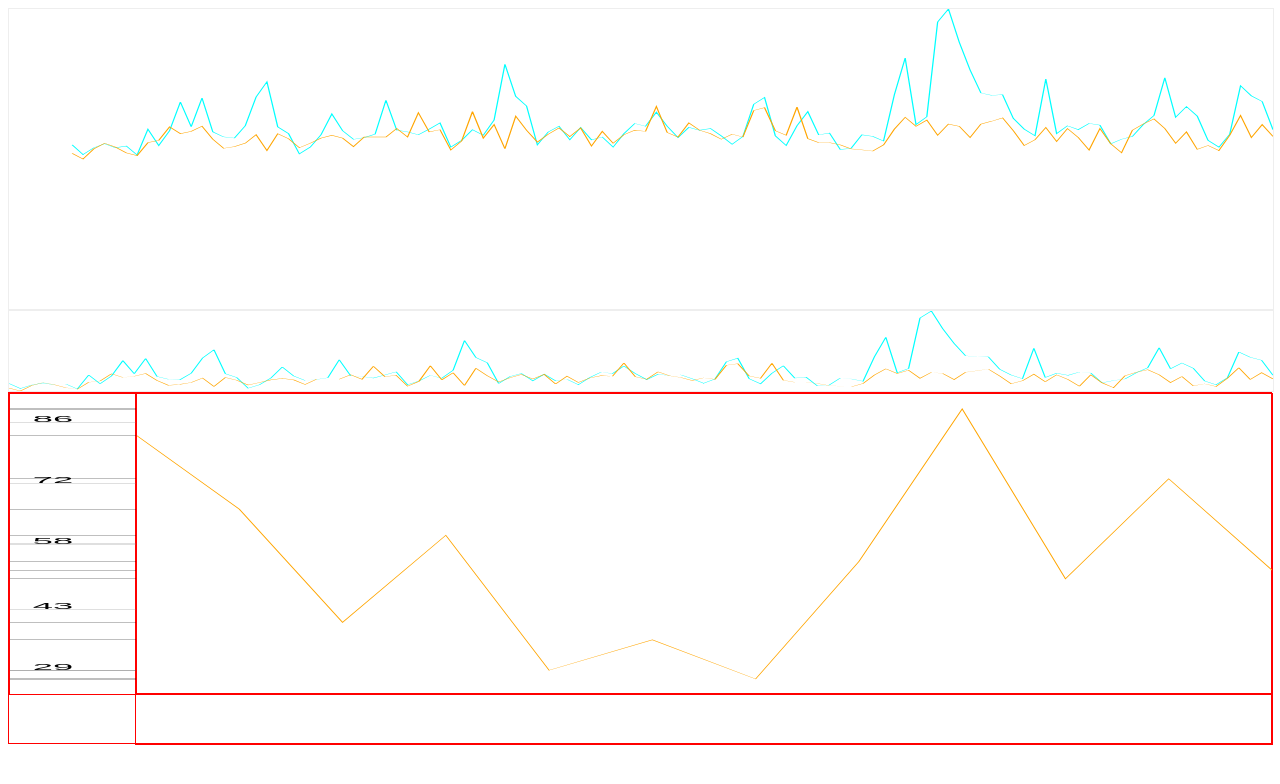
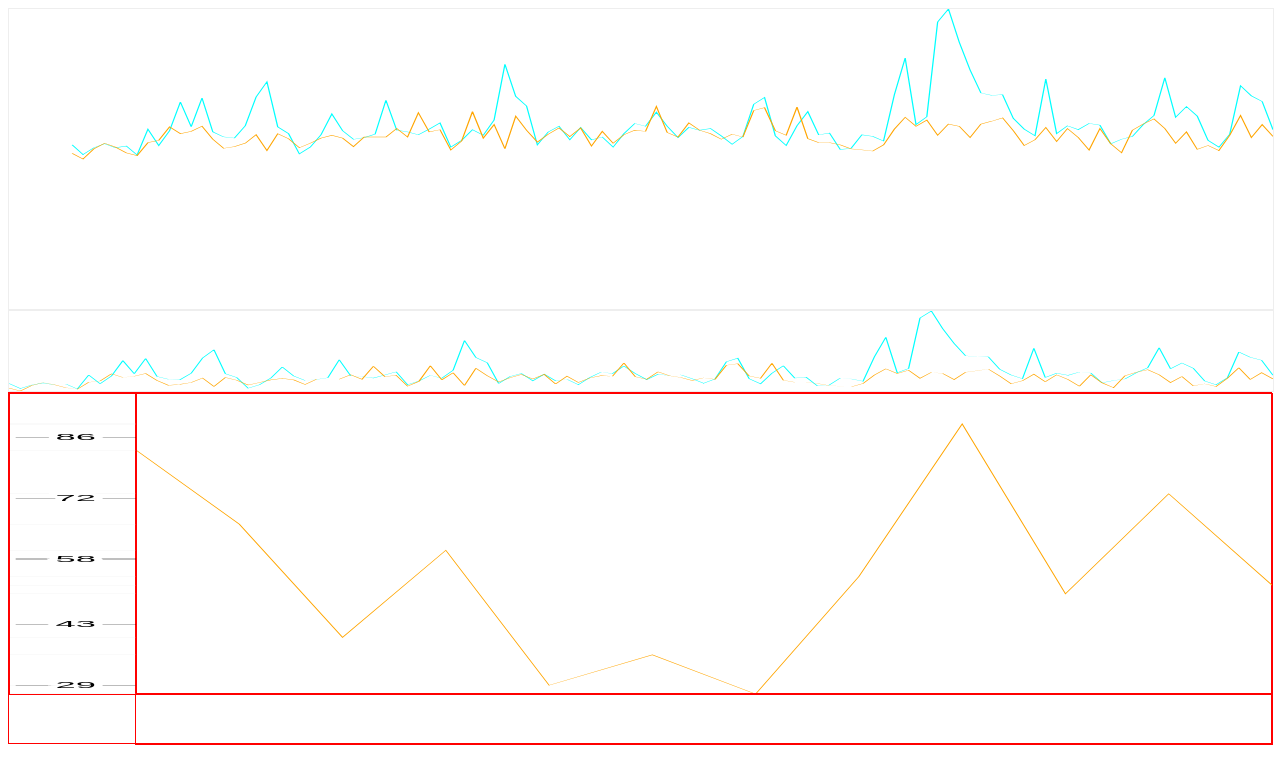
Before and after one commit to furozen/t.charts, a website built with webpack: page build/index.html in a window 1280 px wide. Built offline with nearby package versions, Linux system fonts and the light colour scheme.

Commit message:
step to coordinates y : intermediate done

```diff
--- a/src/app/GraphicsPresenter.js
+++ b/src/app/GraphicsPresenter.js
@@ -1,9 +1,8 @@
-import {createLogger} from "./Logger";
+import { createLogger } from "./Logger";
 
-export class GraphicsPresenter{
-
-  constructor(renderer){
-    this.logger = createLogger('GraphicsPresenter');
+export class GraphicsPresenter {
+  constructor(renderer) {
+    this.logger = createLogger("GraphicsPresenter");
     this.yDatas = [];
     this.resetMinMax();
     this.stage = {
@@ -12,12 +11,10 @@ export class GraphicsPresenter{
     };
     this.firstXIndex = 0;
     this.lastXindex = undefined;
-
     this.renderer = renderer;
-    this.yPresenter;
   }
 
-  setYPresenter(yPresenter){
+  setYPresenter(yPresenter) {
     this.yPresenter = yPresenter;
   }
 
@@ -26,48 +23,56 @@ export class GraphicsPresenter{
     this.maxY = 0;
   }
 
-  setXCount(xCount){
+  setXCount(xCount) {
     this.xCount = xCount;
-    this.lastXindex = xCount.x.length -1;
+    this.lastXindex = xCount.x.length - 1;
   }
 
-  addYData(yData){
+  addYData(yData) {
     this.yDatas.push(yData);
 
-    const gminMaxY = yData.getMinMaxByIndexes(this.firstXIndex, this.lastXindex);
-    this.logger.log('MinMaxY',  gminMaxY);
+    const gminMaxY = yData.getMinMaxByIndexes(
+      this.firstXIndex,
+      this.lastXindex
+    );
+    this.logger.log("MinMaxY", gminMaxY);
     this.minY = Math.min(gminMaxY.min, this.minY);
     this.maxY = Math.max(gminMaxY.max, this.maxY);
   }
 
-  clear(){
+  clear() {
     this.renderer.clear();
-    if(this.yPresenter) {
+    if (this.yPresenter) {
       this.yPresenter.clear();
     }
   }
 
-  draw(firstIndex,lastIndex) {
-    if(isFinite(firstIndex) || isFinite(lastIndex)) {
+  draw(firstIndex, lastIndex) {
+    if (isFinite(firstIndex) || isFinite(lastIndex)) {
       this.setXRange(firstIndex, lastIndex);
     }
-    this.yDatas.forEach( (yData) => {
-      if(yData.enabled) {
+    this.yDatas.forEach(yData => {
+      if (yData.enabled) {
         this.drawGraphic(yData);
       }
     });
-  };
-
+  }
 
   setXRange(firstIndex, lastIndex) {
-    if ((isFinite(firstIndex) && firstIndex !== this.firstXIndex) || (isFinite(lastIndex) && lastIndex !== this.lastXindex)) {
+    if (
+      (isFinite(firstIndex) && firstIndex !== this.firstXIndex) ||
+      (isFinite(lastIndex) && lastIndex !== this.lastXindex)
+    ) {
       this.firstXIndex = firstIndex;
       this.lastXindex = lastIndex;
       this.resetMinMax();
-      this.yDatas.forEach((yData) => {
-        if(yData.enabled) {
-          const gminMaxY = yData.getMinMaxByIndexes(this.firstXIndex, this.lastXindex);
-          this.logger.log('MinMaxY', gminMaxY);
+      this.yDatas.forEach(yData => {
+        if (yData.enabled) {
+          const gminMaxY = yData.getMinMaxByIndexes(
+            this.firstXIndex,
+            this.lastXindex
+          );
+          this.logger.log("MinMaxY", gminMaxY);
           this.minY = Math.min(gminMaxY.min, this.minY);
           this.maxY = Math.max(gminMaxY.max, this.maxY);
         }
@@ -75,11 +80,11 @@ export class GraphicsPresenter{
     }
   }
 
-  getYbyValue(value){
+  getYbyValue(value) {
     return (value - this.minY) * (this.stage.height / (this.maxY - this.minY));
   }
 
-//TODO try Path2D
+  //TODO try Path2D
   drawGraphic(yData) {
     const yRange = this.maxY - this.minY;
     const xRange = this.lastXindex - this.firstXIndex;
@@ -88,22 +93,22 @@ export class GraphicsPresenter{
 
     this.renderer.prepToDraw(yData.color);
     for (let i = this.firstXIndex; i <= this.lastXindex; i++) {
-      let x = (i - this.firstXIndex)  * xMult;
+      let x = (i - this.firstXIndex) * xMult;
       let y = (yData.y[i] - this.minY) * yMult;
       if (i === this.firstXIndex) {
-        this.renderer.moveTo({x, y});
+        this.renderer.moveTo({ x, y });
         this.logger.log(`m x:${x} y:${y}`);
       } else {
-        this.renderer.lineTo({x, y});
+        this.renderer.lineTo({ x, y });
         this.logger.log(`x:${x} y:${y}`);
       }
-      if(this.yPresenter) {
+      if (this.yPresenter) {
         this.yPresenter.drawLine(y, yData.y[i]);
       }
     }
 
     this.renderer.finishDraw();
-    if(this.yPresenter) {
+    if (this.yPresenter) {
       this.yPresenter.finishDraw(this);
     }
   }
--- a/src/app/RenderCoords.js
+++ b/src/app/RenderCoords.js
@@ -9,7 +9,11 @@ export default class RenderCoords {
 
     for (let i = 0; i < ycoords.length; i++) {
       let y1 = i * this.step;
-      this.renderer.line({x,y:y1}, {x:w,y:y1},`rgb(0, ${(i*10)%255}, 0)`);
+      this.renderer.line(
+        { x, y: y1 },
+        { x: w, y: y1 },
+        `rgb(0, ${(i * 10) % 255}, 0)`
+      );
     }
     for (let i = 0; i < xcoords.length; i++) {
       let x1 = i * this.step;
--- a/src/app/RendererCanvas.js
+++ b/src/app/RendererCanvas.js
@@ -2,6 +2,45 @@ const xMax = 1000;
 const yMax = 1000;
 
 export default class RendererCanvas {
+  get font() {
+    return this.ctx.font;
+  }
+
+  set font(value) {
+    this.ctx.font = value;
+  }
+
+  get textBaseline() {
+    return this.ctx.textBaseline;
+  }
+
+  set textBaseline(value) {
+    this.ctx.textBaseline = value;
+  }
+
+  get lineWidth() {
+    return this.ctx.lineWidth;
+  }
+
+  set lineWidth(value) {
+    this.ctx.lineWidth = value;
+  }
+
+  get fillStyle() {
+    return this.ctx.fillStyle;
+  }
+
+  set fillStyle(value) {
+    this.ctx.fillStyle = value;
+  }
+
+  get strokeStyle() {
+    return this.ctx.strokeStyle;
+  }
+
+  set strokeStyle(value) {
+    this.ctx.strokeStyle = value;
+  }
 
   constructor(ctx, width, height, anchorX, anchorY) {
     this.ctx = ctx;
@@ -11,12 +50,24 @@ export default class RendererCanvas {
     this.b = 0;
     this.c = 0;
     this.d = height / yMax;
-    this.tx = anchorX * width/ xMax;
-    this.ty = anchorY * height / yMax;
+    this.tx = (anchorX * width) / xMax;
+    this.ty = (anchorY * height) / yMax;
   }
 
-  clear(){
-    this.ctx.clearRect(0, 0, this.width, this.height)
+  scale(dx, dy) {
+    this.ctx.scale(dx, dy);
+  }
+
+  strokeText(text, x, y, maxWidth) {
+    this.ctx.strokeText(text, x, y, maxWidth);
+  }
+
+  fillText(text, x, y, maxWidth) {
+    this.ctx.fillText(text, x, y, maxWidth);
+  }
+
+  clear() {
+    this.ctx.clearRect(0, 0, this.width, this.height);
   }
 
   line(pA, pB, color) {
@@ -28,7 +79,6 @@ export default class RendererCanvas {
 
   lineTo(pB) {
     this.ctx.lineTo(pB.x, pB.y);
-
   }
 
   moveTo(pA) {
@@ -47,6 +97,6 @@ export default class RendererCanvas {
     this.ctx.transform(this.a, this.b, this.c, -1 * this.d, this.tx, this.ty);
     this.ctx.translate(0, -yMax);
     this.ctx.strokeStyle = color;
+    this.ctx.fillStyle = color;
   }
-
 }
--- a/src/app/XCounts.js
+++ b/src/app/XCounts.js
@@ -1,8 +1,8 @@
-export default class XCounts{
-  constructor(x){
+export default class XCounts {
+  constructor(x) {
     this.x = x;
   }
-  get length(){
+  get length() {
     return this.x.length;
   }
 }
--- a/src/app/YPresenter.js
+++ b/src/app/YPresenter.js
@@ -1,58 +1,71 @@
 import {createLogger} from "./Logger";
 
-export default class YPresenter{
-  constructor(renderer){
-    this.logger = createLogger('YPresenter');
+export default class YPresenter {
+  constructor(renderer) {
+    this.logger = createLogger("YPresenter");
     this.stage = {
       width: 1000,
       height: 1000
     };
+    this.steps = 5;
+    this.textX = 40;
+    this.borderLeft = 5;
+    this.textLineWidth = 15;
+    this.textStrokeStyle = "white";
+    this.textFillStyle = "black";
+    this.valueLineStokeStyle = "rgba(220,220,220,0.5)";
     this.renderer = renderer;
-    this.renderer.ctx.font = "32px sans-serif";
-    this.color = 0x000022;
-    this.steps = 5;
+    this.renderer.font = "32px sans-serif";
+    this.renderer.textBaseline = "middle";
   }
 
-  drawLine(y, value, color){
-    if(!color) {
-      color = 'black';
-    }
-    this.renderer.line({x:0,y},{x:1000,y}, color);
-    this.logger.debug('y:', y, ' value:', value);
+  drawLine(y, value, color) {
+    this.renderer.line(
+      { x: 0, y },
+      { x: this.stage.width, y: y },
+      this.valueLineStokeStyle
+    );
+    this.logger.debug("y:", y, " value:", value);
   }
 
-  drawText(y, value, color) {
-    this.renderer.prepToDraw(color);
-    this.renderer.ctx.scale(1, -1);
-    this.renderer.ctx.fillText(value, 20, -y);
+  drawText(y, value) {
+    this.renderer.line(
+      { x: this.borderLeft, y },
+      { x: this.stage.width, y: y },
+      this.textFillStyle
+    );
+    this.renderer.prepToDraw();
+    this.renderer.strokeStyle = this.textStrokeStyle;
+    this.renderer.lineWidth = this.textLineWidth;
+    this.renderer.fillStyle = this.textFillStyle;
+    this.renderer.scale(1, -1);
+    this.renderer.strokeText(value, this.textX, -y);
+    this.renderer.fillText(value, this.textX, -y);
     this.renderer.finishDraw();
   }
 
-  clear(){
+  clear() {
     this.renderer.clear();
-
   }
 
-  finishDraw(gp){
-    const minY = gp.minY;
-    const maxY = gp.maxY;
-    const steps = this.steps;
-    const yStepValue = (maxY - minY)/ steps;
-    this.drawSteps((minY-yStepValue)<0?0:(minY-yStepValue) , maxY + yStepValue, steps+1, gp );
-    //this.drawSteps(minY, maxY, steps, gp);
+  finishDraw(gp) {
+    const yStepValue = (gp.maxY - gp.minY) / this.steps;
+    const origin = gp.minY - yStepValue;
+    this.drawSteps(
+      origin < 0 ? 0 : origin,
+      gp.maxY + yStepValue,
+      this.steps + 1,
+      gp
+    );
   }
 
   drawSteps(minY, maxY, steps, gp) {
-    this.logger.debug('minY:', minY, ' maxY:', maxY);
+    this.logger.debug("minY:", minY, " maxY:", maxY);
     let step = (maxY - minY) / steps;
     for (let i = 0; i < steps; i++) {
       const value = Math.floor(i * step + minY);
       let y = gp.getYbyValue(value);
-
-      const textColor = 'green';
-      const color = 'gray';
-      this.drawText(y, value, textColor);
-      this.drawLine(y, value, color)
+      this.drawText(y, value);
     }
   }
 }
--- a/src/index.js
+++ b/src/index.js
@@ -19,7 +19,7 @@ app.prepareAndGetCanvas = function (elementId) {
   let canvas = document.getElementById(elementId);
   let ctx2d = canvas.getContext('2d');
   ctx2d.resetTransform();
-  canvas.style.display ='block';
+  canvas.style.display = 'block';
   canvas.width = canvas.clientWidth;
   canvas.height = canvas.clientHeight;
 
@@ -123,18 +123,17 @@ app.run = () => {
    }*/
 
 
-
   {
     let ctx2d = app.prepareAndGetCanvas("canvas2");
     const renderer = new RendererCanvas(ctx2d, ctx2d.canvas.width, ctx2d.canvas.height, 50, -500);
 
     let gp = new GraphicsPresenter(renderer);
-    gp.stage ={ width:950, height:500}
+    gp.stage = {width: 950, height: 500}
     gp.setXCount(xCounts);
     gp.addYData(yData1);
     gp.addYData(yData2);
 
-    const lastIndex = xCounts.length-1;
+    const lastIndex = xCounts.length - 1;
     let firstIndex = 0;
     const maxFirstIndex = 100;
 
@@ -170,7 +169,7 @@ app.run = () => {
     gp.addYData(yData1);
     gp.addYData(yData2);
 
-    const lastIndex = xCounts.length-1;
+    const lastIndex = xCounts.length - 1;
     let firstIndex = 0;
 
     gp.clear();
@@ -180,13 +179,14 @@ app.run = () => {
 
   }
 
-  {
+  /* {
+     document.getElementById('gp3').style.display = 'block';
      let ctx2d = app.prepareAndGetCanvas("canvas3");
 
      const renderer = new RendererCanvas(ctx2d, ctx2d.canvas.width, ctx2d.canvas.height, 0, -50);
 
 
-    let ctxY2d = app.prepareAndGetCanvas("yCoords");
+     let ctxY2d = app.prepareAndGetCanvas("yCoords3");
      const rendererY = new RendererCanvas(ctxY2d, ctx2d.canvas.width, ctxY2d.canvas.height, 0, -50);
 
      let yPresenter = new YPresenter(rendererY);
@@ -230,6 +230,44 @@ app.run = () => {
      };
      update();
 
+   }*/
+
+  {
+    document.getElementById('gp4').style.display = 'block';
+    let ctx2d = app.prepareAndGetCanvas("canvas4");
+
+    const renderer = new RendererCanvas(ctx2d, ctx2d.canvas.width, ctx2d.canvas.height, 0, 0);
+
+    let ctxY2d = app.prepareAndGetCanvas("yCoords4");
+    const rendererY = new RendererCanvas(ctxY2d, ctx2d.canvas.width, ctxY2d.canvas.height, 0, 0);
+
+    let yPresenter = new YPresenter(rendererY);
+
+
+    let gp = new GraphicsPresenter(renderer);
+    gp.stage = {width: 1000, height: 900}
+    gp.setXCount(xCounts);
+    //gp.addYData(yData1);
+    gp.addYData(yData2);
+
+    const minY = gp.minY;
+    const maxY = gp.maxY;
+    const steps = 5;
+    const yStepValue = (maxY - minY) / steps;
+
+    //yPresenter.drawSteps((minY-yStepValue)<0?0:(minY-yStepValue) , maxY + yStepValue, steps+1, gp );
+
+    gp.setYPresenter(yPresenter);
+
+    const lastIndex = 111;
+    let firstIndex = 100;
+    const maxFirstIndex = 100;
+
+    gp.clear();
+    gp.setXRange(firstIndex, lastIndex);
+    gp.draw();
+
+
   }
 
 
```
Also changed, not shown: src/app/Logger.js (+10 -10 lines), src/app/YData.js (+3 -5 lines), build/index.html. Lines whose indentation alone changed are shown as unchanged.
